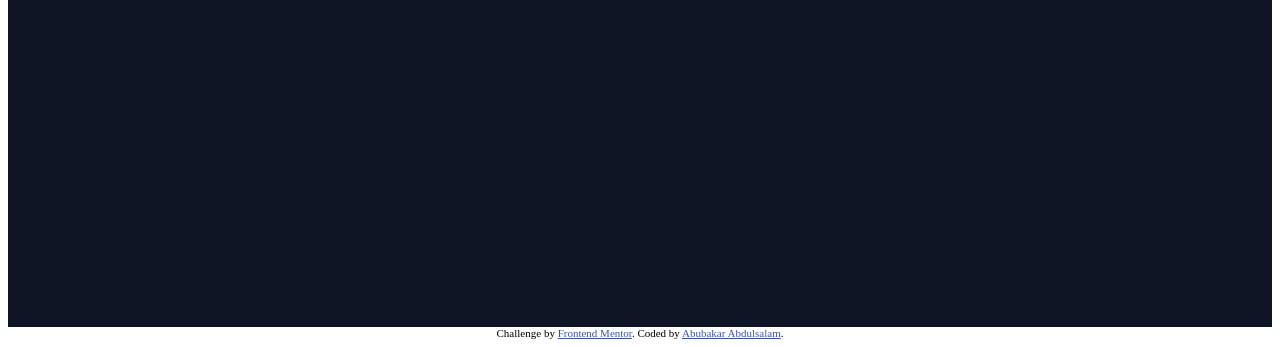
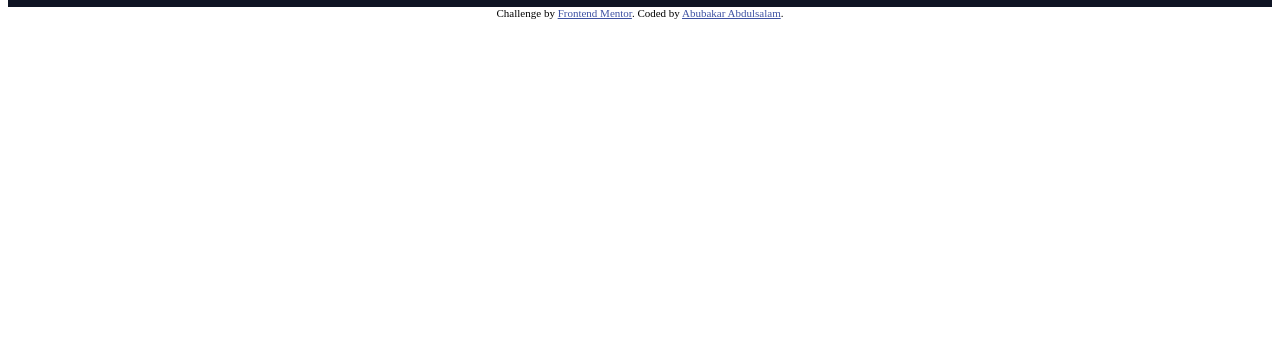
Before and after one commit to blaqq2/Time-Tracking-Dashboard, a plain HTML site: page index.html in a window 1280 px wide. Shown: the part 801-1148 px from the top of the page. After the commit the page ends 828 px from the top, so only its background shows below. Drawn offline with Linux system fonts and the light colour scheme.

Commit message:
Update index.html

```diff
--- a/index.html
+++ b/index.html
@@ -41,7 +41,7 @@
       margin: auto;
       background-color: hsl(226, 43%, 10%);
       justify-content: center;
-      height: 70em;
+      height: 50em;
       position: relative;
       align-items: center;
     }
```
